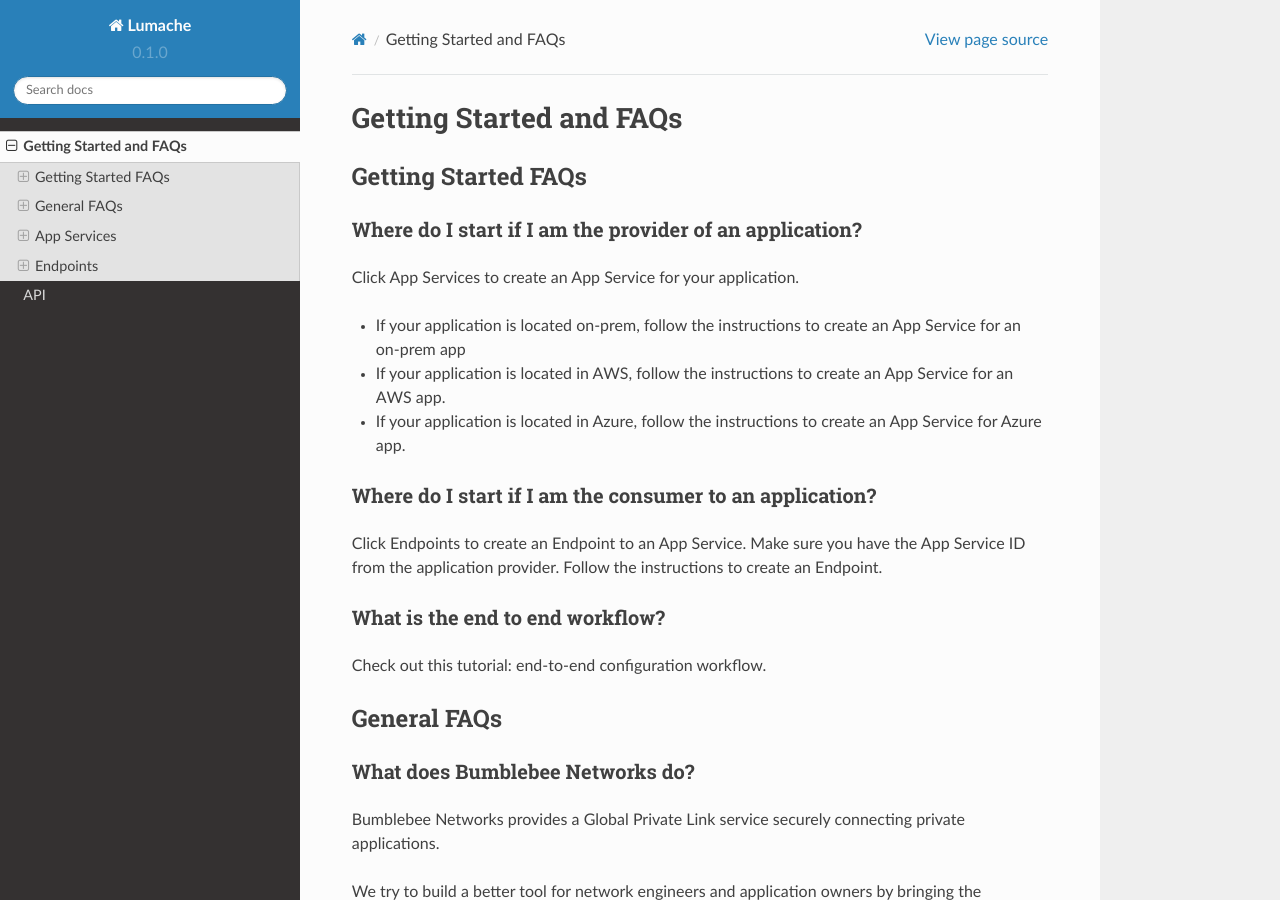
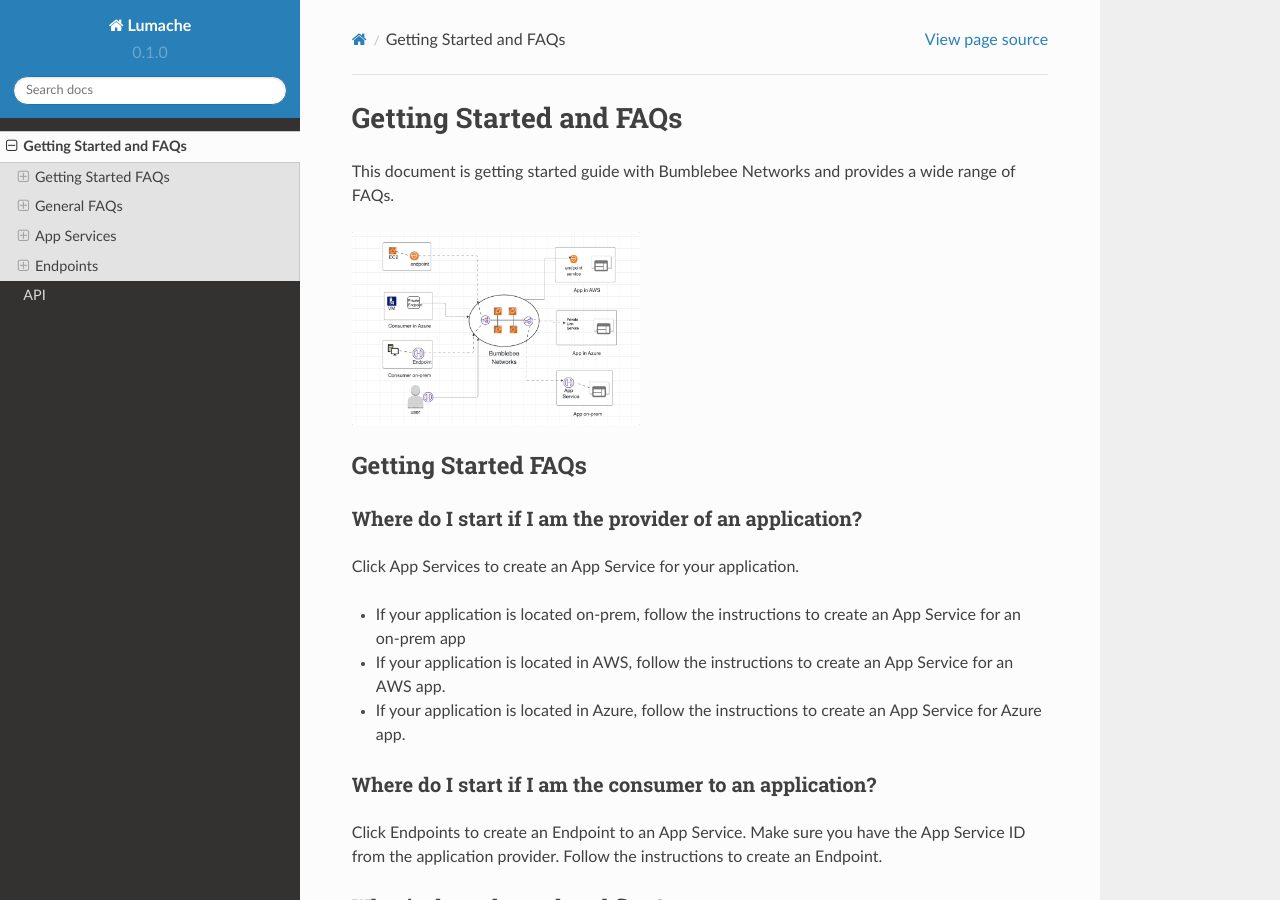
Before and after one commit to sherrywei-bumblebee/bumblebee-docs, a Sphinx documentation site: the page built from docs/source/GettingStarted/faq.rst, in a window 1280 px wide and 900 px high. Built offline with Sphinx 7.4.7 and the Read the Docs theme 2.0.0, drawn with Linux system fonts in a browser that asks for light colours; pages that are not in the unit, such as notebooks, are missing from menus.

Commit message:
edit faq

```diff
--- a/docs/source/GettingStarted/faq.rst
+++ b/docs/source/GettingStarted/faq.rst
@@ -1,5 +1,9 @@
 Getting Started and FAQs
 =========================
+
+This document is getting started guide with Bumblebee Networks and provides a wide range of FAQs.
+
+|bumblebee_diagram|
 
 Getting Started FAQs
 -----------------------
@@ -143,3 +147,9 @@ How to increase Endpoint performance?
 ^^^^^^^^^^^^^^^^^^^^^^^^^^^^^^^^^^^^^^^^^^^
 
 Check out How to increase Endpoint performance by scaling out.
+
+
+
+
+.. |bumblebee_diagram| image:: media/bumblebee_diagram.gif
+    :scale: 30%
```
Also changed, not shown: docs/source/GettingStarted/media/bumblebee_diagram.gif (added).
